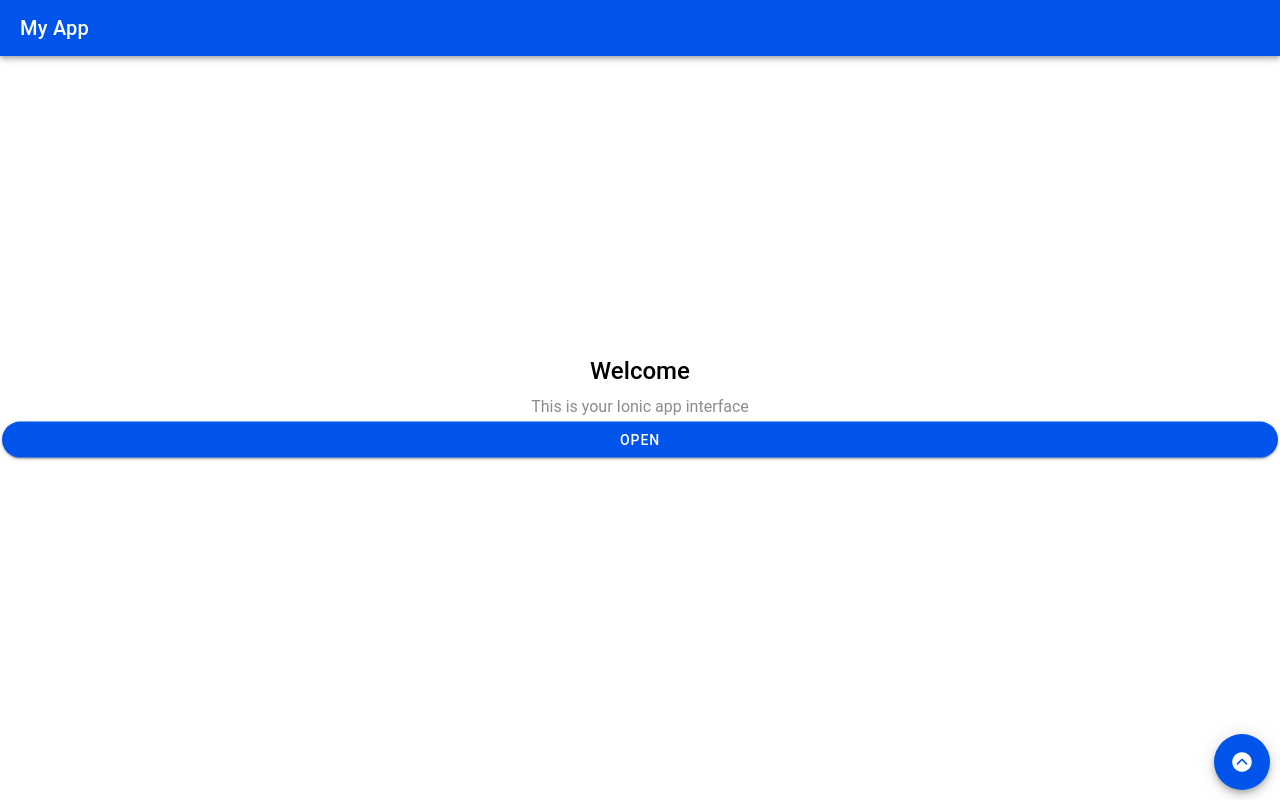
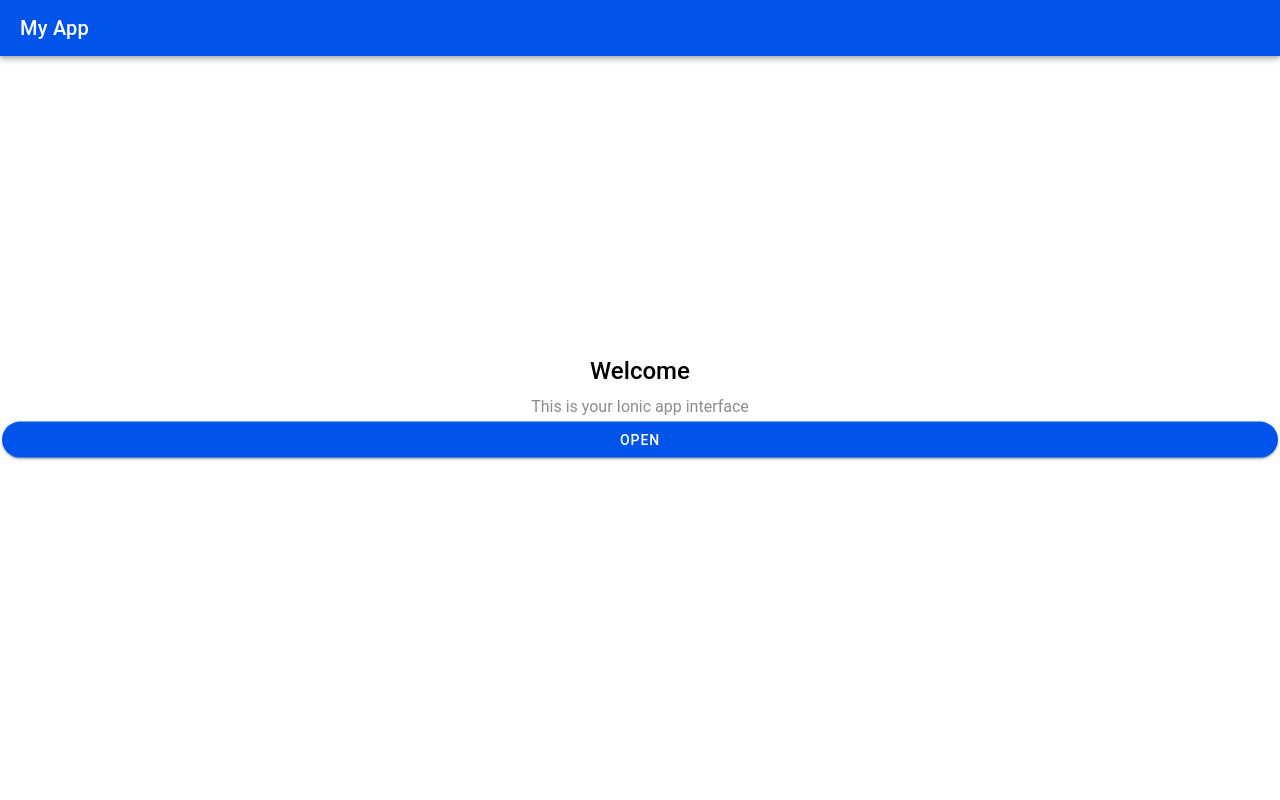
Before and after one commit to luelD/it35c-mobile, a React (Vite) app: page /home in a window 1280 px wide. Built offline with nearby package versions, Linux system fonts and the light colour scheme.

Commit message:
Updated Home

```diff
--- a/src/pages/Home.tsx
+++ b/src/pages/Home.tsx
@@ -1,7 +1,6 @@
-import { IonContent, IonFab, IonFabButton, IonFabList, IonHeader, IonIcon, IonPage, IonTitle, IonToolbar } from '@ionic/react';
+import { IonContent, IonHeader, IonPage, IonTitle, IonToolbar } from '@ionic/react';
 import ExploreContainer from '../components/ExploreContainer';
 import './Home.css';
-import { document, chevronUpCircle, colorPalette, globe } from 'ionicons/icons';
 
 const Home: React.FC = () => {
   return (
@@ -21,27 +20,6 @@ const Home: React.FC = () => {
         </IonHeader>
 
         <ExploreContainer />
-
-        <IonFab slot="fixed" vertical="bottom" horizontal="end">
-          <IonFabButton color="primary">
-            <IonIcon icon={chevronUpCircle}></IonIcon>
-          </IonFabButton>
-
-          <IonFabList side="top">
-            <IonFabButton color="secondary">
-              <IonIcon icon={document}></IonIcon>
-            </IonFabButton>
-
-            <IonFabButton color="tertiary">
-              <IonIcon icon={colorPalette}></IonIcon>
-            </IonFabButton>
-
-            <IonFabButton color="success">
-              <IonIcon icon={globe}></IonIcon>
-            </IonFabButton>
-          </IonFabList>
-        </IonFab>
-
       </IonContent>
     </IonPage>
   );
```
